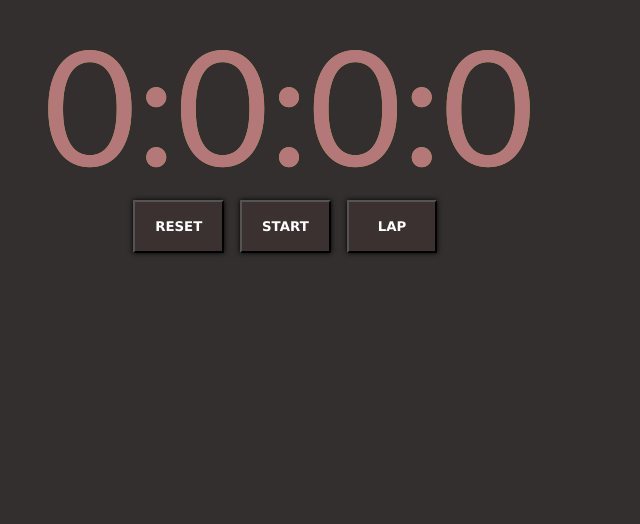
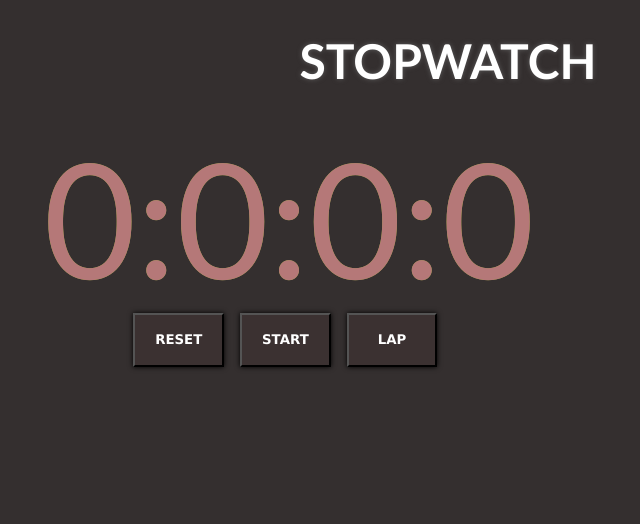
Before and after one commit to rajputshashank003/Stopwatch-0.0.01, a plain HTML site: page index.html in a window 1280 px wide. Shown: the whole page, without its empty margins (151-791 px from the left). Drawn offline with Linux system fonts and the light colour scheme.

Commit message:
forget to commit the new fix

```diff
--- a/index.html
+++ b/index.html
@@ -7,6 +7,7 @@
     <link rel="stylesheet" href="style.css">
 </head>
 <body>
+    <h1>STOPWATCH</h1>
     <div class="main">
         <div class="time">
             <div class="hour">0</div>
--- a/style.css
+++ b/style.css
@@ -1,5 +1,13 @@
 *{
     font-family: 'Gill Sans', 'Gill Sans MT', Calibri, 'Trebuchet MS', sans-serif;
+}
+h1{
+    margin-left: 35%;
+    color: white;
+    font-weight: 900;
+    font-family: 'Trebuchet MS', 'Lucida Sans Unicode', 'Lucida Grande', 'Lucida Sans', Arial, sans-serif;
+    font-size: 3em;
+    text-shadow: 0px 0px 5px rgb(94, 93, 93);
 }
 
 body {
```
